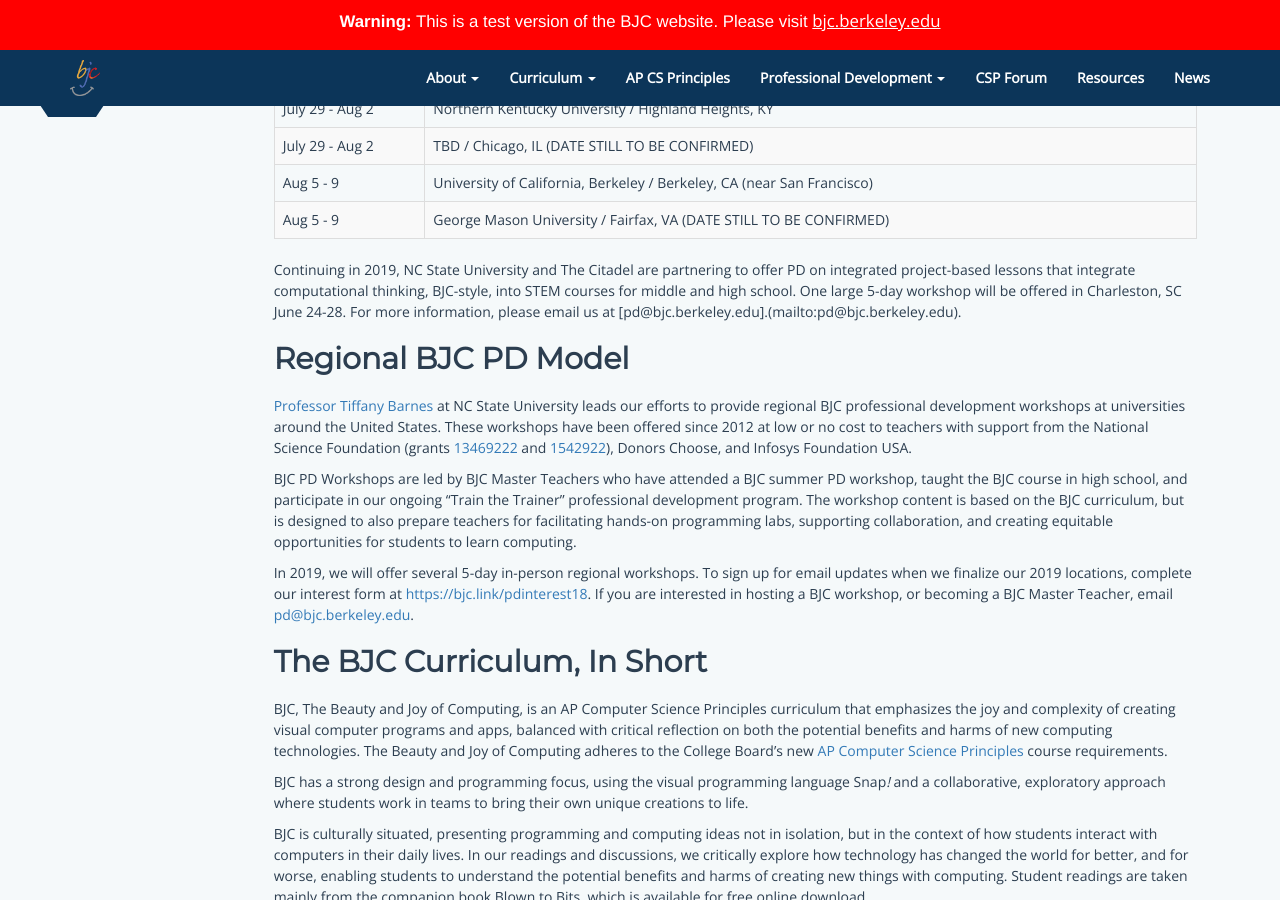
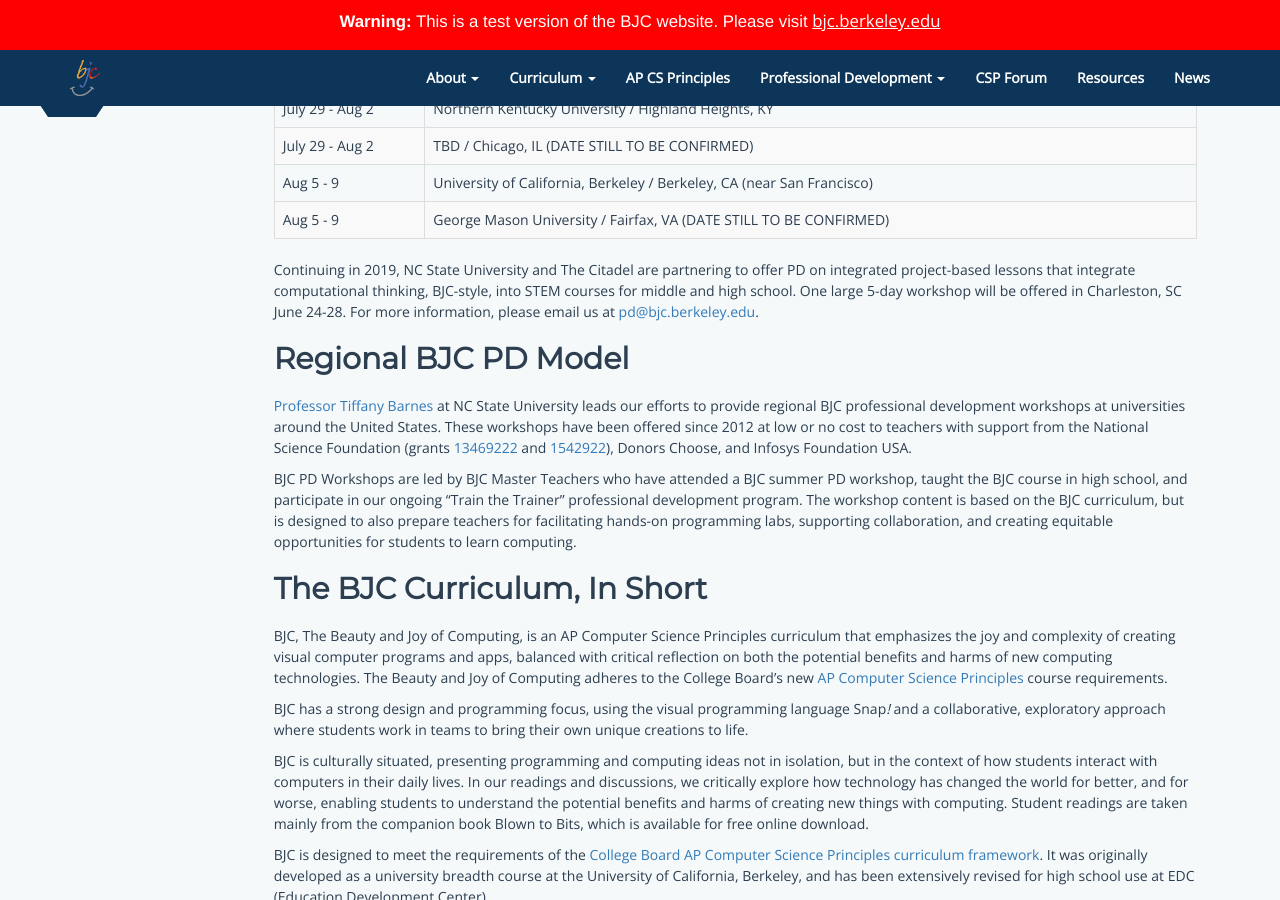
Before and after one commit to beautyjoy/beautyjoy.github.io, a Jekyll site: the page built from summer-pd/index.md, in a window 1280 px wide and 900 px high, scrolled down 1154 px. Built offline with Jekyll 4.4.1, drawn with Linux system fonts in a browser that asks for light colours; some of the changed text lies outside the part shown.

Commit message:
Update index.md

```diff
--- a/summer-pd/index.md
+++ b/summer-pd/index.md
@@ -80,7 +80,7 @@
  </tbody>
 </table>
 
-Continuing in 2019, NC State University and The Citadel are partnering to offer PD on integrated project-based lessons that integrate computational thinking, BJC-style, into STEM courses for middle and high school. One large 5-day workshop will be offered in Charleston, SC June 24-28. For more information, please email us at [pd@bjc.berkeley.edu].(mailto:pd@bjc.berkeley.edu).
+Continuing in 2019, NC State University and The Citadel are partnering to offer PD on integrated project-based lessons that integrate computational thinking, BJC-style, into STEM courses for middle and high school. One large 5-day workshop will be offered in Charleston, SC June 24-28. For more information, please email us at [pd@bjc.berkeley.edu][pd-email].
 
 [infosys]: https://www.infosys.com/infosys-foundation/
 [pathfinders]: https://infy.com/Pathfinders
@@ -91,7 +91,7 @@
 
 BJC PD Workshops are led by BJC Master Teachers who have attended a BJC summer PD workshop, taught the BJC course in high school, and participate in our ongoing "Train the Trainer" professional development program. The workshop content is based on the BJC curriculum, but is designed to also prepare teachers for facilitating hands-on programming labs, supporting collaboration, and creating equitable opportunities for students to learn computing.
 
-In 2019, we will offer several 5-day in-person regional workshops. To sign up for email updates when we finalize our 2019 locations, complete our interest form at [{{site.pd_interest_url}}]({{site.pd_interest_url}}). If you are interested in hosting a BJC workshop, or becoming a BJC Master Teacher, email [pd@bjc.berkeley.edu][pd-email].
+<!-- In 2019, we will offer several 5-day in-person regional workshops. To sign up for email updates when we finalize our 2019 locations, complete our interest form at [{{site.pd_interest_url}}]({{site.pd_interest_url}}). If you are interested in hosting a BJC workshop, or becoming a BJC Master Teacher, email [pd@bjc.berkeley.edu][pd-email]. -->
 
 [tiffany]: https://eliza.csc.ncsu.edu/
 [nsf-1]: https://nsf.gov/awardsearch/showAward?AWD_ID=1346922
```
Also changed, not shown: other parts of summer-pd/index.md (+4 -2 lines).
